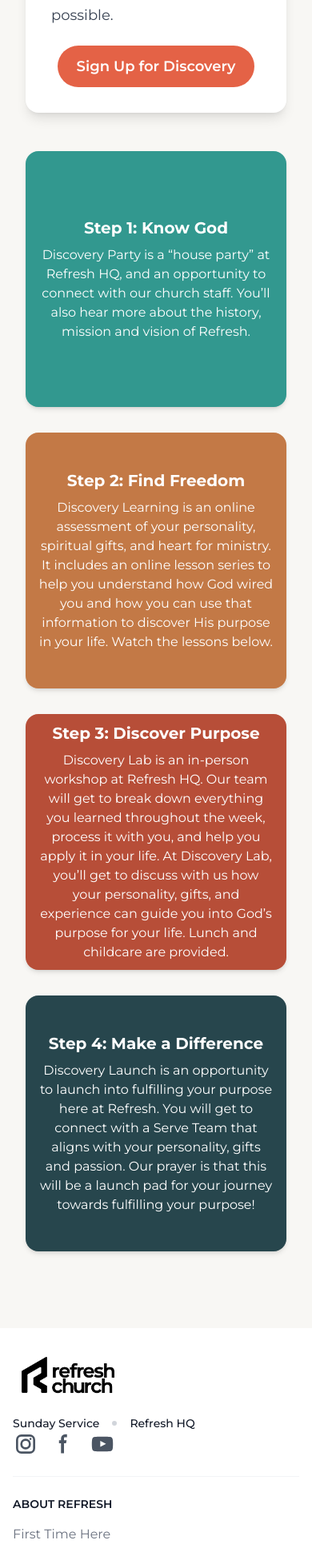
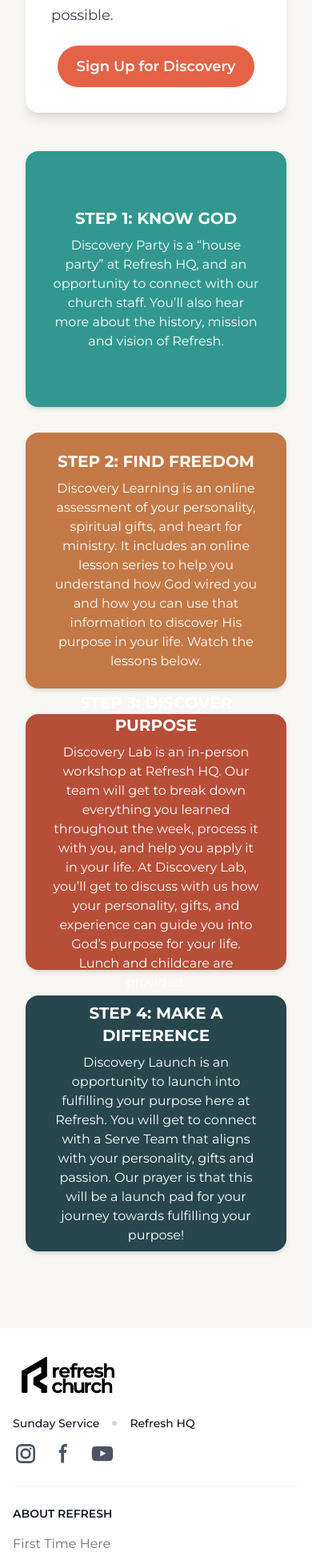
Before and after one commit to refreshchurch/refresh_church, a Next.js app: page /discovery in a window 390 px wide. Shown: the part 657-2603 px from the top of the page at 80% size. Built offline with nearby package versions, Linux system fonts and the light colour scheme.

Commit message:
discovery page update

```diff
--- a/src/app/components/FooterComponent.js
+++ b/src/app/components/FooterComponent.js
@@ -60,7 +60,7 @@ export default function FooterComponent() {
       <footer className="bg-white antialiased dark:bg-gray-800">
         <div className="mx-auto max-w-screen-xl px-4 2xl:px-0">
           <div className="border-b border-gray-100 py-6 dark:border-gray-700 md:py-8">
-            <div className="space-y-4 lg:flex lg:items-center lg:gap-4 lg:space-y-0">
+            <div className="space-y-4 flex lg:items-center lg:gap-4 lg:space-y-0">
               <div className="w-full gap-4 md:flex md:items-center md:gap-8">
                 <a href="/" title="">
                   <Image
@@ -78,7 +78,7 @@ export default function FooterComponent() {
                     <a href="https://maps.app.goo.gl/tttX16azxxXtdhbb9" title="" className="text-gray-900 hover:underline dark:text-white"> Refresh HQ </a>
                   </div>
                 </div>
-                <div className="flex space-x-4">
+                <div className="flex space-x-4 md:pt-0 pt-3">
                   <a href='https://www.instagram.com/refreshchurchtv/' target="_blank" rel="noopener noreferrer">
                     <svg className=" w-8 h-8 text-gray-600 dark:text-white" aria-hidden="true" xmlns="http://www.w3.org/2000/svg" width="24" height="24" fill="none" viewBox="0 0 24 24">
                       <path fill="currentColor" fillRule="evenodd" d="M3 8a5 5 0 0 1 5-5h8a5 5 0 0 1 5 5v8a5 5 0 0 1-5 5H8a5 5 0 0 1-5-5V8Zm5-3a3 3 0 0 0-3 3v8a3 3 0 0 0 3 3h8a3 3 0 0 0 3-3V8a3 3 0 0 0-3-3H8Zm7.597 2.214a1 1 0 0 1 1-1h.01a1 1 0 1 1 0 2h-.01a1 1 0 0 1-1-1ZM12 9a3 3 0 1 0 0 6 3 3 0 0 0 0-6Zm-5 3a5 5 0 1 1 10 0 5 5 0 0 1-10 0Z" clipRule="evenodd" />
--- a/src/app/discovery/page.js
+++ b/src/app/discovery/page.js
@@ -25,8 +25,8 @@ export default function Discovery() {
         {/* Step 1 */}
         <div className="relative bg-[#3fbeb2] shadow-md rounded-2xl flex flex-col justify-center items-center text-center h-80 transform transition-transform duration-300 hover:scale-105">
           <div className="absolute inset-0 bg-black bg-opacity-20 rounded-2xl p-4 flex flex-col justify-center items-center">
-            <h4 className="text-xl font-bold text-white mb-2">Step 1: Know God</h4>
-            <p className="text-white">
+            <h4 className="text-xl font-bold text-white mb-2 uppercase">Step 1: Know God</h4>
+            <p className="text-white px-4">
             Discovery Party is a “house party” at Refresh HQ, and an opportunity to connect with our church staff. You’ll also hear more about the history, mission and vision of Refresh.
             </p>
           </div>
@@ -35,8 +35,8 @@ export default function Discovery() {
         {/* Step 2 */}
         <div  className="relative bg-[#f39757] shadow-md rounded-2xl flex flex-col justify-center items-center text-center h-80 transform transition-transform duration-300 hover:scale-105">
           <div className="absolute inset-0 bg-black bg-opacity-20 rounded-2xl p-4 flex flex-col justify-center items-center">
-            <h4 className="text-xl font-bold text-white mb-2">Step 2: Find Freedom</h4>
-            <p className="text-white">
+            <h4 className="text-xl font-bold text-white mb-2 uppercase">Step 2: Find Freedom</h4>
+            <p className="text-white px-4">
             Discovery Learning is an online assessment of your personality, spiritual gifts, and heart for ministry. It includes an online lesson series to help you understand how God wired you and how you can use that information to discover His purpose in your life. Watch the lessons below.
             </p>
           </div>
@@ -45,8 +45,8 @@ export default function Discovery() {
         {/* Step 3 */}
         <div className="relative bg-[#e46246] shadow-md rounded-2xl flex flex-col justify-center items-center text-center h-80 transform transition-transform duration-300 hover:scale-105">
           <div className="absolute inset-0 bg-black bg-opacity-20 rounded-2xl p-4 flex flex-col justify-center items-center">
-            <h4 className="text-xl font-bold text-white mb-2">Step 3: Discover Purpose</h4>
-            <p className="text-white">
+            <h4 className="text-xl font-bold text-white mb-2 uppercase">Step 3: Discover Purpose</h4>
+            <p className="text-white px-4">
             Discovery Lab is an in-person workshop at Refresh HQ. Our team will get to break down everything you learned throughout the week, process it with you, and help you apply it in your life. At Discovery Lab, you’ll get to discuss with us how your personality, gifts, and experience can guide you into God’s purpose for your life. Lunch and childcare are provided.
             </p>
           </div>
@@ -55,8 +55,8 @@ export default function Discovery() {
         {/* Step 4 */}
         <div  className="relative bg-[#315860] shadow-md rounded-2xl flex flex-col justify-center items-center text-center h-80 transform transition-transform duration-300 hover:scale-105">
           <div className="absolute inset-0 bg-black bg-opacity-20 rounded-2xl p-4 flex flex-col justify-center items-center">
-            <h4 className="text-xl font-bold text-white mb-2">Step 4: Make a Difference</h4>
-            <p className="text-white">
+            <h4 className="text-xl font-bold text-white mb-2 uppercase">Step 4: Make a Difference</h4>
+            <p className="text-white px-4">
             Discovery Launch is an opportunity to launch into fulfilling your purpose here at Refresh. You will get to connect with a Serve Team that aligns with your personality, gifts and passion. Our prayer is that this will be a launch pad for your journey towards fulfilling your purpose!
             </p>
           </div>
--- a/src/app/r-kids/page.js
+++ b/src/app/r-kids/page.js
@@ -103,7 +103,7 @@ export default function KidMinistry() {
           </div>
         </div>
 
-        {/* Elementary  */}
+        {/* Elementary & Pre-Teen */}
         <div className="mb-12 flex flex-col lg:flex-row items-center">
           <div className="lg:w-1/2 h-[250px] relative overflow-hidden rounded-2xl shadow-lg mb-6 lg:mb-0">
 
@@ -115,28 +115,12 @@ export default function KidMinistry() {
             />
           </div>
           <div className="lg:w-1/2 lg:pl-8">
-            <h4 className="text-2xl font-bold text-primary mb-4">Elementary</h4>
+            <h4 className="text-2xl font-bold text-primary mb-4">Elementary & Pre-Teen (4th & 5th Grade)</h4>
             <p className="text-gray-700 text-lg">
-              Elementary blurb
+              In the Elementary and Pre-Teen classrooms, we provide a fun, high energy environment where kids come to know Jesus personally through worship, small groups, and relevant creative Bible teaching. Each week we focus our efforts to see kids fall in love with Jesus and develop a deeper faith.
+              <br /><br />
+              We believe in the power of community. Our small group leaders recognize that they have a unique influence on your child. Their role is to encourage authentic faith as they follow up the large group teaching time and invest in the lives of your children.
             </p>
-          </div>
-        </div>
-
-        {/* Pre-Teen (4th & 5th Grade) */}
-        <div className="mb-12 flex flex-col lg:flex-row items-center">
-          <div className="lg:w-1/2 lg:pl-8">
-            <h4 className="text-2xl font-bold text-primary mb-4">Pre-Teen (4th & 5th Grade)</h4>
-            <p className="text-gray-700 text-lg">
-              Pre-teen blurb
-            </p>
-          </div>
-          <div className="lg:w-1/2 h-[250px] relative overflow-hidden rounded-2xl shadow-lg mb-6 lg:mb-0">
-            <Image
-              src="/photos/kids/design-1.webp" // Replace with the actual path to the image
-              layout="fill"
-              objectFit="cover"
-              alt="Elementary & Pre-Teen"
-            />
           </div>
         </div>
       </div>
```
